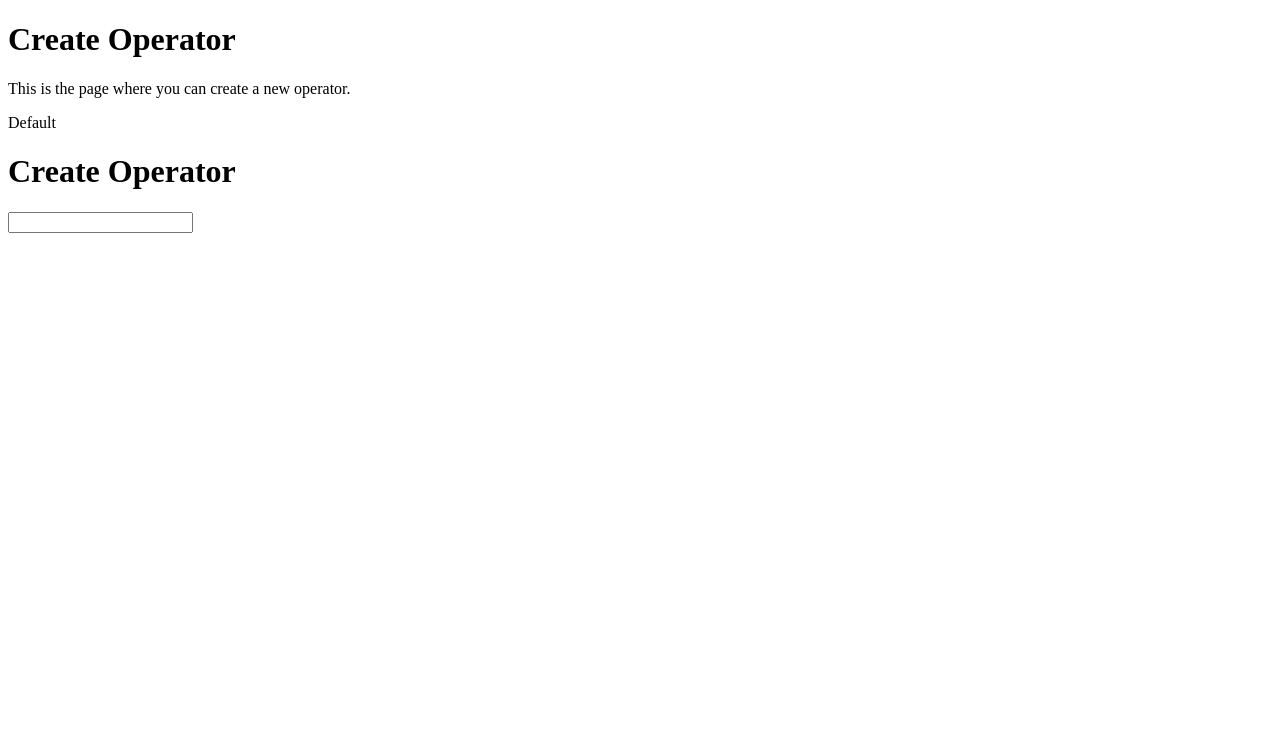
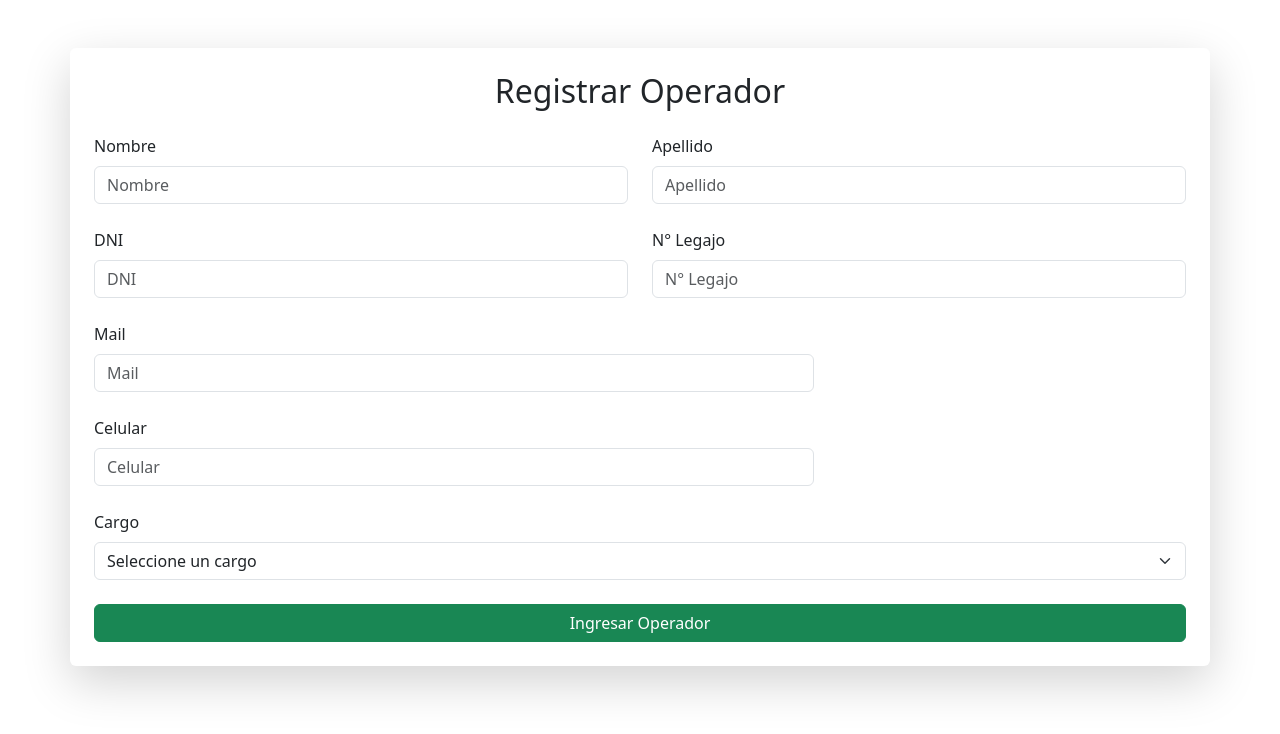
Before and after one commit to EveCanton/munitrack-web, a React (Vite) app: page /operator in a window 1280 px wide. Shown: the top 734 px of the page. Built offline with nearby package versions, Linux system fonts and the light colour scheme.

Commit message:
add css link boostrap and CreateOperator comp

```diff
--- a/index.html
+++ b/index.html
@@ -5,7 +5,13 @@
     <link rel="icon" type="image/svg+xml" href="/vite.svg" />
     <meta name="viewport" content="width=device-width, initial-scale=1.0" />
     <script src="https://cdn.jsdelivr.net/npm/@popperjs/core@2.11.8/dist/umd/popper.min.js" integrity="sha384-I7E8VVD/ismYTF4hNIPjVp/Zjvgyol6VFvRkX/vR+Vc4jQkC+hVqc2pM8ODewa9r" crossorigin="anonymous"></script>
-<script src="https://cdn.jsdelivr.net/npm/bootstrap@5.3.7/dist/js/bootstrap.min.js" integrity="sha384-7qAoOXltbVP82dhxHAUje59V5r2YsVfBafyUDxEdApLPmcdhBPg1DKg1ERo0BZlK" crossorigin="anonymous"></script>
+    <script src="https://cdn.jsdelivr.net/npm/bootstrap@5.3.7/dist/js/bootstrap.min.js" integrity="sha384-7qAoOXltbVP82dhxHAUje59V5r2YsVfBafyUDxEdApLPmcdhBPg1DKg1ERo0BZlK" crossorigin="anonymous"></script>
+        <link
+      href="https://cdn.jsdelivr.net/npm/bootstrap@5.3.3/dist/css/bootstrap.min.css"
+      rel="stylesheet"
+      integrity="sha384-QWTKZyjpPEjISv5WaRU9OFeRpok6YctnYmDr5pNlyT2bRjXh0JMhjY6hW+ALEwIH"
+      crossorigin="anonymous"
+    />
     <title>Vite + React</title>
   </head>
   <body>
--- a/src/components/createOperator/CreateOperador.jsx
+++ b/src/components/createOperator/CreateOperador.jsx
@@ -3,21 +3,104 @@ import React from "react";
 const CreateOperador = () => {
   return (
     <div className="container mt-5">
-      <h1>Create Operator</h1>
-      <p>This is the page where you can create a new operator.</p>
+      <form class="row">
+        <div class="container p-4 bg-white rounded shadow-lg">
+          <h2 class="text-center mb-4">Registrar Operador</h2>
+          <form class="row g-4">
+            <div class="col-6">
+              <label for="inputNombre" class="form-label">
+                Nombre
+              </label>
+              <input
+                type="text"
+                class="form-control"
+                id="inputNombre"
+                placeholder="Nombre"
+              />
+            </div>
 
-      <div className="input-group mb-3">
-        <span className="input-group-text" id="inputGroup-sizing-default">
-          Default
-        </span>
-        <h1>Create Operator</h1>
-        <input
-          type="text"
-          className="form-control"
-          aria-label="Sizing example input"
-          aria-describedby="inputGroup-sizing-default"
-        />
-      </div>
+            <div class="col-6">
+              <label for="inputApellido" class="form-label">
+                Apellido
+              </label>
+              <input
+                type="text"
+                class="form-control"
+                id="inputApellido"
+                placeholder="Apellido"
+              />
+            </div>
+
+            <div class="col-6">
+              <label for="inputDni" class="form-label">
+                DNI
+              </label>
+              <input
+                type="text"
+                class="form-control"
+                id="inputDni"
+                placeholder="DNI"
+              />
+            </div>
+
+            <div class="col-6">
+              <label for="inputLegajo" class="form-label">
+                N° Legajo
+              </label>
+              <input
+                type="text"
+                class="form-control"
+                id="inputLegajo"
+                placeholder="N° Legajo"
+              />
+            </div>
+
+            <div class="col-8">
+              <label for="inputMail" class="form-label">
+                Mail
+              </label>
+              <input
+                type="email"
+                class="form-control"
+                id="inputMail"
+                placeholder="Mail"
+              />
+            </div>
+
+            <div class="col-8">
+              <label for="inputCelular" class="form-label">
+                Celular
+              </label>
+              <input
+                type="tel"
+                class="form-control"
+                id="inputCelular"
+                placeholder="Celular"
+              />
+            </div>
+
+            <div class="col-12">
+              <label for="inputCargo" class="form-label">
+                Cargo
+              </label>
+              <select id="inputCargo" class="form-select">
+                <option selected disabled>
+                  Seleccione un cargo
+                </option>
+                <option value="1">Operador</option>
+                <option value="2">Supervisor</option>
+                <option value="3">Administrador</option>
+              </select>
+            </div>
+
+            <div class="col-12 d-grid">
+              <button type="submit" class="btn btn-success">
+                Ingresar Operador
+              </button>
+            </div>
+          </form>
+        </div>
+      </form>
     </div>
   );
 };
```
